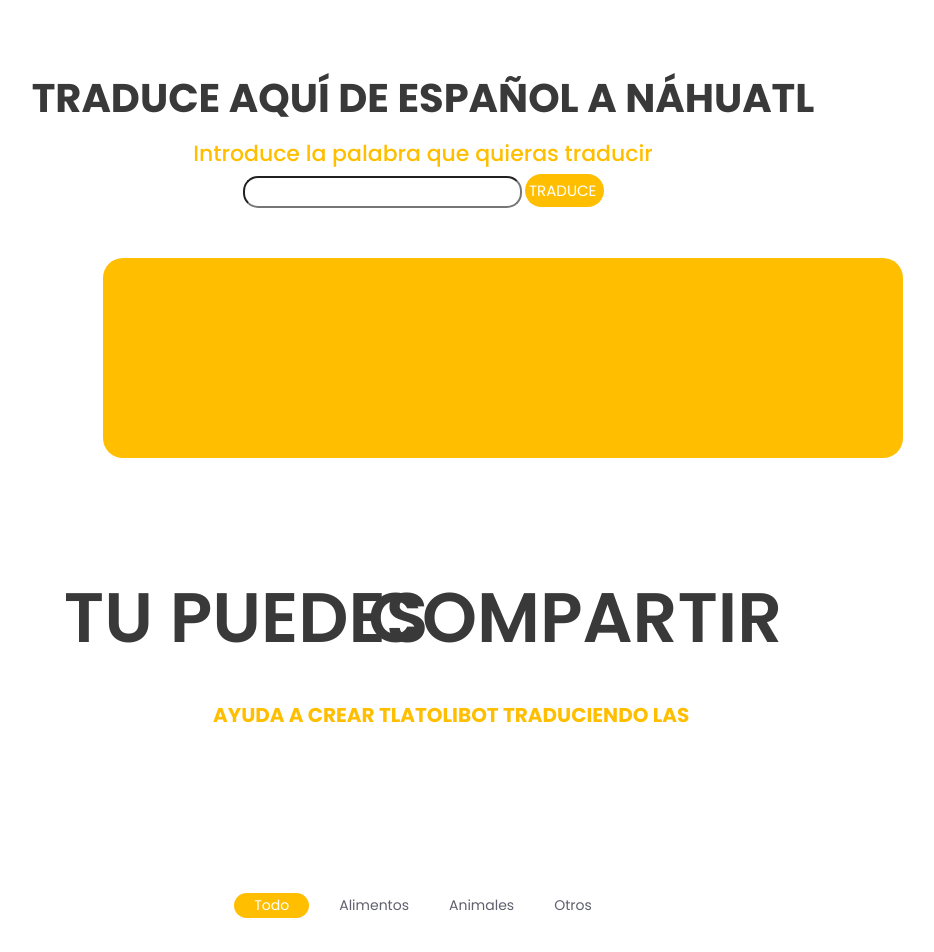
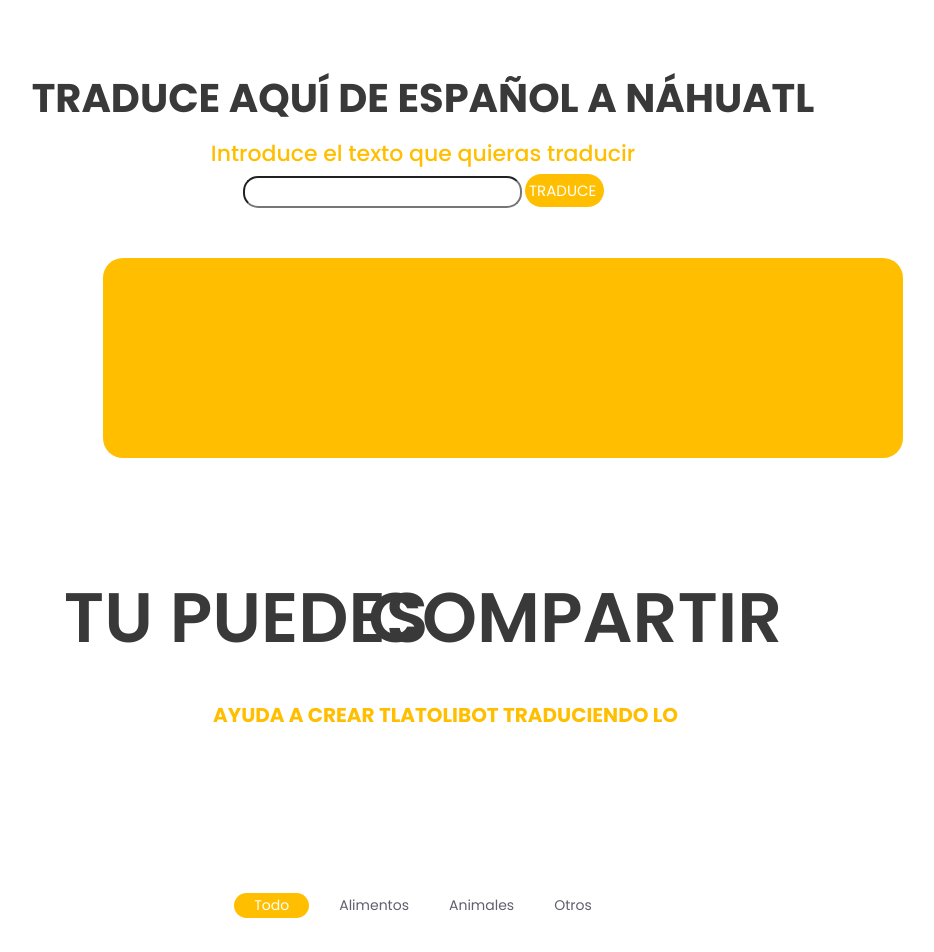
Before and after one commit to s0ph13d3f45w/Tlatolibot-2, a plain HTML site: page TlatoliBot/Template/index.html in a window 1280 px wide. Shown: the part 2780-3732 px from the top of the page, without its empty margins (217-1151 px from the left). Drawn offline with Linux system fonts and the light colour scheme; files whose address does not match are found by name.

Commit message:
Update index.html

```diff
--- a/TlatoliBot/Template/index.html
+++ b/TlatoliBot/Template/index.html
@@ -215,7 +215,7 @@
                 </h1>
                 <h5 class="box-subtitle letters rotate-2">
                     <span class="box-words-wrapper-2">
-                        <c class="is-visible">Introduce la palabra que quieras traducir</c>
+                        <c class="is-visible">Introduce el texto que quieras traducir</c>
                         </span>
             </div>
             <form class="pure-form">
@@ -251,7 +251,7 @@
 
           </ul>
         </div>
-        <c>ayuda a crear tlatolibot traduciendo las siguientes frases</c>
+        <c>ayuda a crear tlatolibot traduciendo lo siguiente</c>
 
     </div>
           </div>
```
